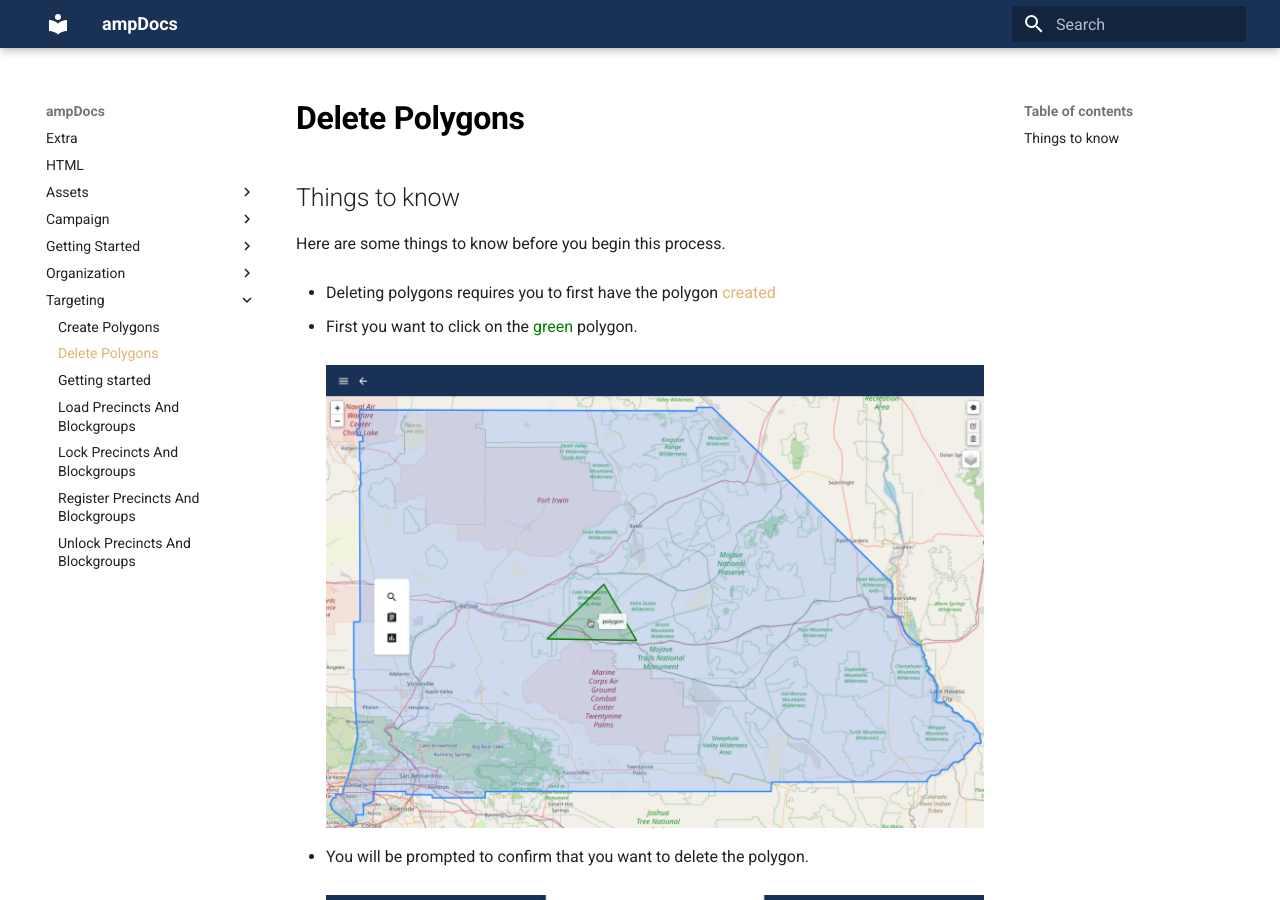
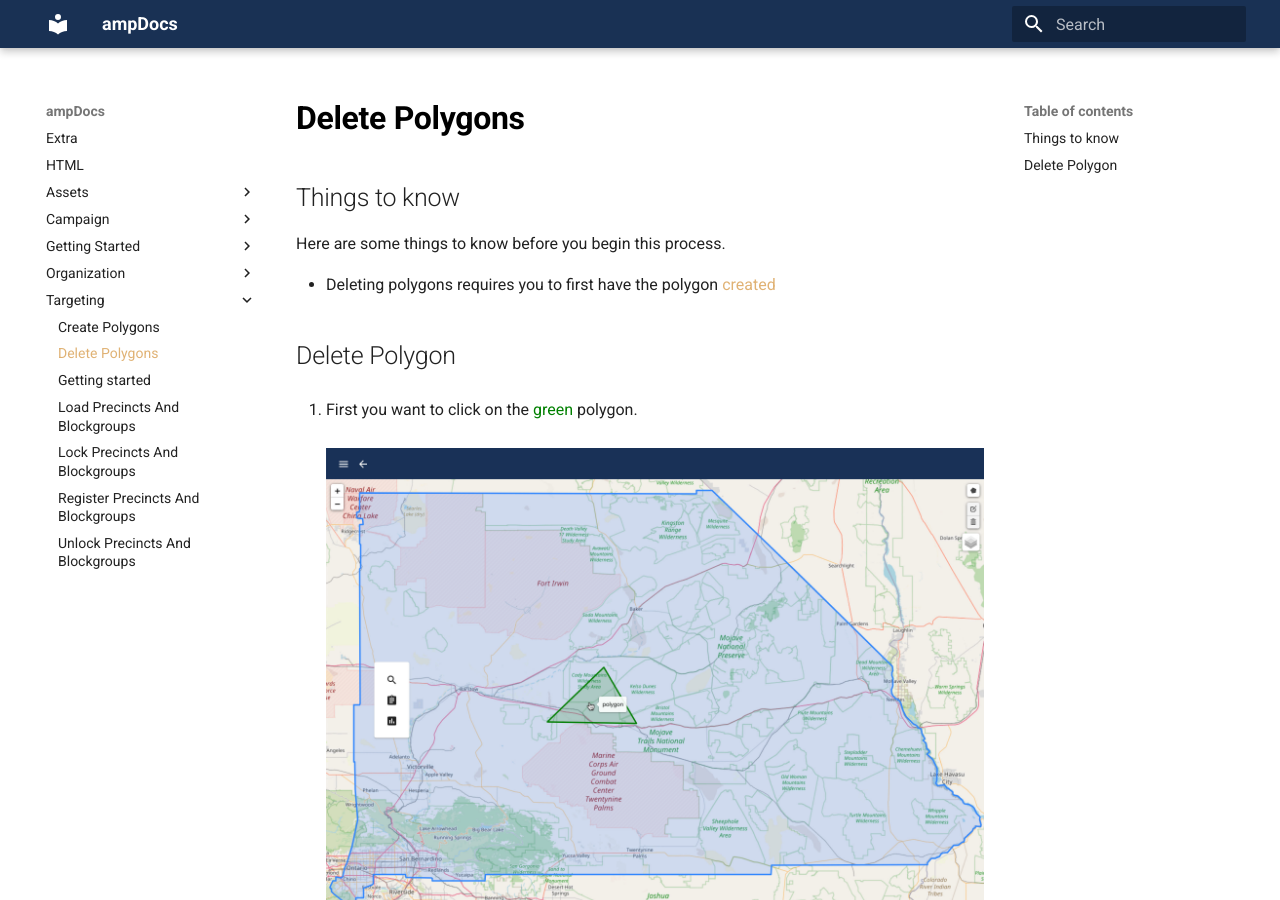
Before and after one commit to ogiovanniruiz/ampDocs, an MkDocs documentation site: the page built from docs/Targeting/delete-polygons.md, in a window 1280 px wide and 900 px high. Built offline with MkDocs 1.6.1 and Material for MkDocs 9.7.7, drawn with Linux system fonts in a browser that asks for light colours.

Commit message:
Update Targeting “delete-polygons”

```diff
--- a/docs/Targeting/delete-polygons.md
+++ b/docs/Targeting/delete-polygons.md
@@ -14,6 +14,8 @@ Here are some things to know before you begin this process.
 
 [1]: /Targeting/create-polygons
 
+## Delete Polygon
+
 1. First you want to click on the <span style="color:green">green</span> polygon.
 <br><br>
 ![](../../images/targeting-delete-polygon-step1.jpg)
```
